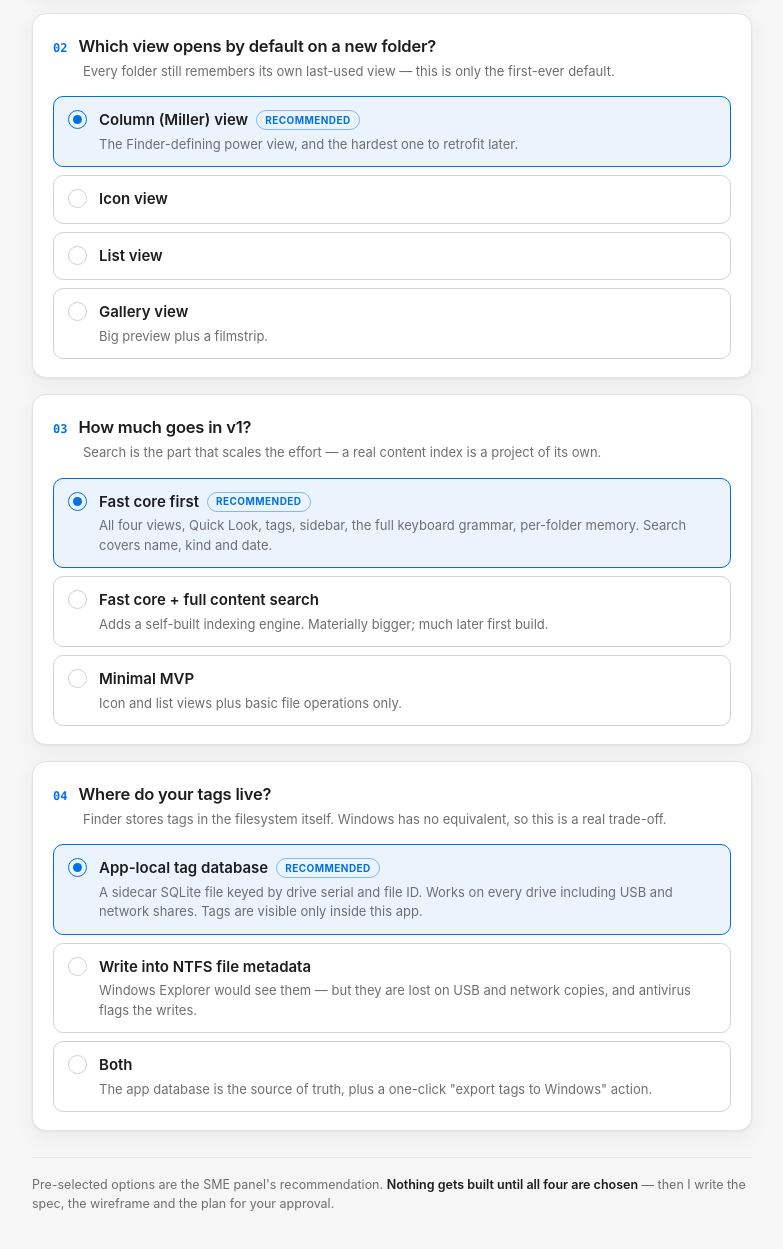
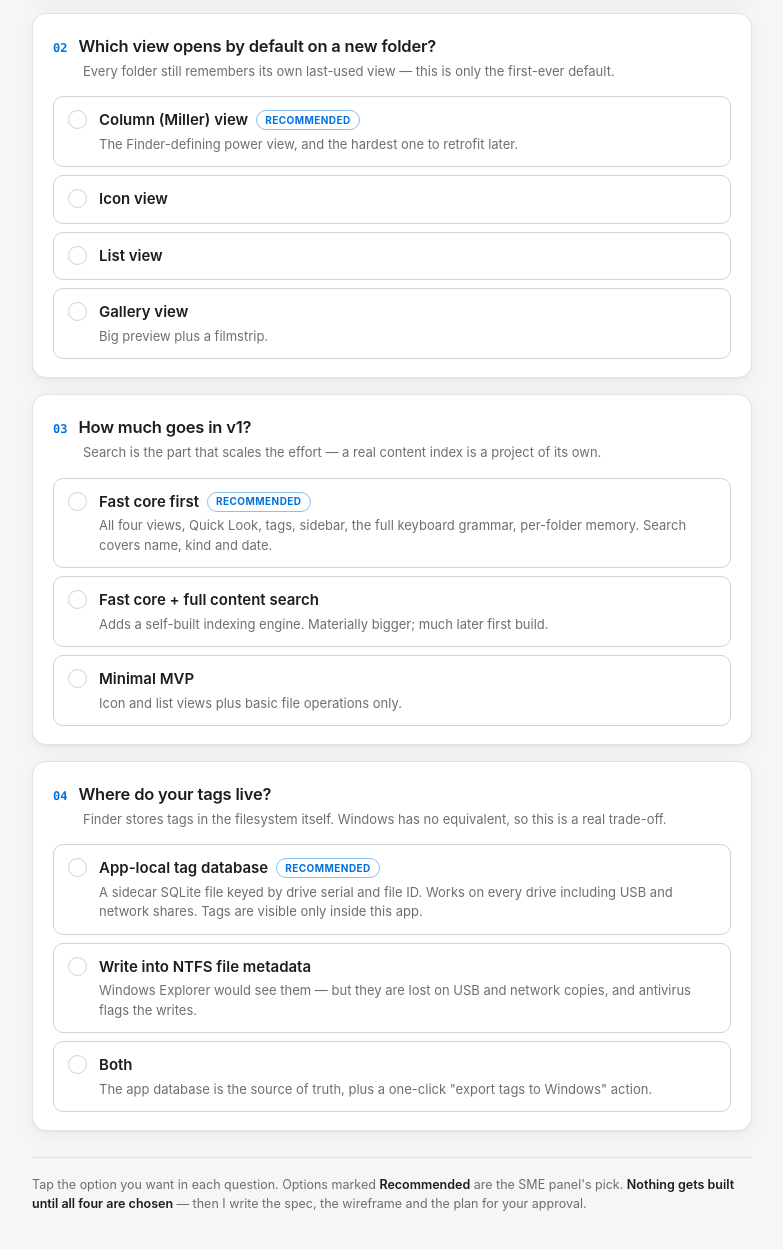
Before and after one commit to dustin-olenslager/finder-for-windows, a plain HTML site: page docs/index.html in a window 1280 px wide. Shown: the part 545-1794 px from the top of the page, without its empty margins (248-1031 px from the left). Drawn offline with Linux system fonts and the light colour scheme.

Commit message:
docs: correct the decision card (no false pre-selection, accurate footer)

```diff
--- a/docs/index.html
+++ b/docs/index.html
@@ -111,7 +111,7 @@
   <section class="card" data-q="D-0001">
     <div class="qhead"><span class="num">01</span><h2 class="qtext">What kind of Finder clone?</h2></div>
     <p class="qwhy">Windows has no cross-application metadata store, so a literal copy is impossible. This picks the target.</p>
-    <button class="opt" aria-pressed="true" data-hermes-send="Decision D-0001 = Behavioral clone — record it and continue.">
+    <button class="opt" aria-pressed="false" data-hermes-send="Decision D-0001 = Behavioral clone — record it and continue.">
       <span class="mark"></span>
       <span class="body"><span class="lbl">Behavioral clone</span><span class="rec">Recommended</span>
         <div class="note">Same views, shortcuts, tags, sidebar and Quick Look behavior. About 90% of Finder is reachable on Windows.</div></span>
@@ -131,7 +131,7 @@
   <section class="card" data-q="D-0002">
     <div class="qhead"><span class="num">02</span><h2 class="qtext">Which view opens by default on a new folder?</h2></div>
     <p class="qwhy">Every folder still remembers its own last-used view — this is only the first-ever default.</p>
-    <button class="opt" aria-pressed="true" data-hermes-send="Decision D-0002 = Column (Miller) view default — record it and continue.">
+    <button class="opt" aria-pressed="false" data-hermes-send="Decision D-0002 = Column (Miller) view default — record it and continue.">
       <span class="mark"></span>
       <span class="body"><span class="lbl">Column (Miller) view</span><span class="rec">Recommended</span>
         <div class="note">The Finder-defining power view, and the hardest one to retrofit later.</div></span>
@@ -151,7 +151,7 @@
   <section class="card" data-q="D-0003">
     <div class="qhead"><span class="num">03</span><h2 class="qtext">How much goes in v1?</h2></div>
     <p class="qwhy">Search is the part that scales the effort — a real content index is a project of its own.</p>
-    <button class="opt" aria-pressed="true" data-hermes-send="Decision D-0003 = Fast core first — record it and continue.">
+    <button class="opt" aria-pressed="false" data-hermes-send="Decision D-0003 = Fast core first — record it and continue.">
       <span class="mark"></span>
       <span class="body"><span class="lbl">Fast core first</span><span class="rec">Recommended</span>
         <div class="note">All four views, Quick Look, tags, sidebar, the full keyboard grammar, per-folder memory. Search covers name, kind and date.</div></span>
@@ -171,7 +171,7 @@
   <section class="card" data-q="D-0004">
     <div class="qhead"><span class="num">04</span><h2 class="qtext">Where do your tags live?</h2></div>
     <p class="qwhy">Finder stores tags in the filesystem itself. Windows has no equivalent, so this is a real trade-off.</p>
-    <button class="opt" aria-pressed="true" data-hermes-send="Decision D-0004 = App-local tag database — record it and continue.">
+    <button class="opt" aria-pressed="false" data-hermes-send="Decision D-0004 = App-local tag database — record it and continue.">
       <span class="mark"></span>
       <span class="body"><span class="lbl">App-local tag database</span><span class="rec">Recommended</span>
         <div class="note">A sidecar SQLite file keyed by drive serial and file ID. Works on every drive including USB and network shares. Tags are visible only inside this app.</div></span>
@@ -189,7 +189,7 @@
   </section>
 
   <footer>
-    Pre-selected options are the SME panel's recommendation. <strong>Nothing gets built until all four are chosen</strong> — then I write the spec, the wireframe and the plan for your approval.
+    Tap the option you want in each question. Options marked <strong>Recommended</strong> are the SME panel's pick. <strong>Nothing gets built until all four are chosen</strong> — then I write the spec, the wireframe and the plan for your approval.
     <span id="sentmsg" class="sent"></span>
   </footer>
 </div>
```
Also changed, not shown: docs/agents/decisions/0001-open-decisions.png.
